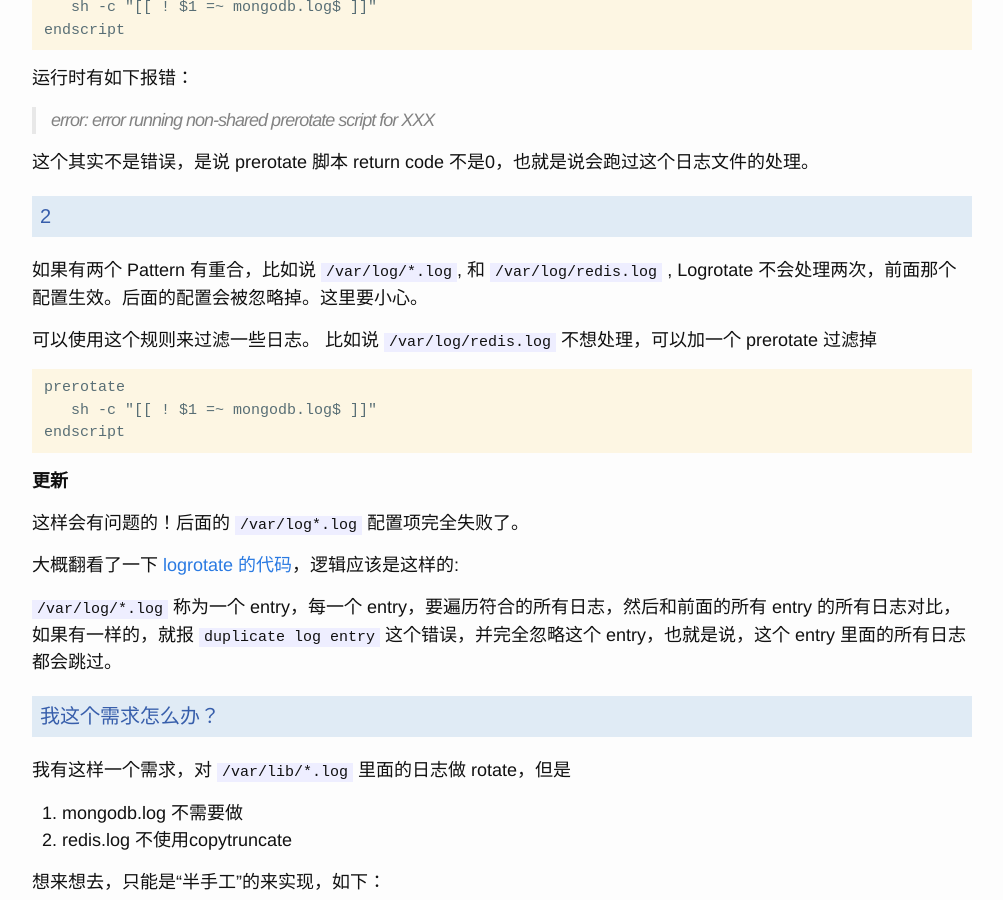
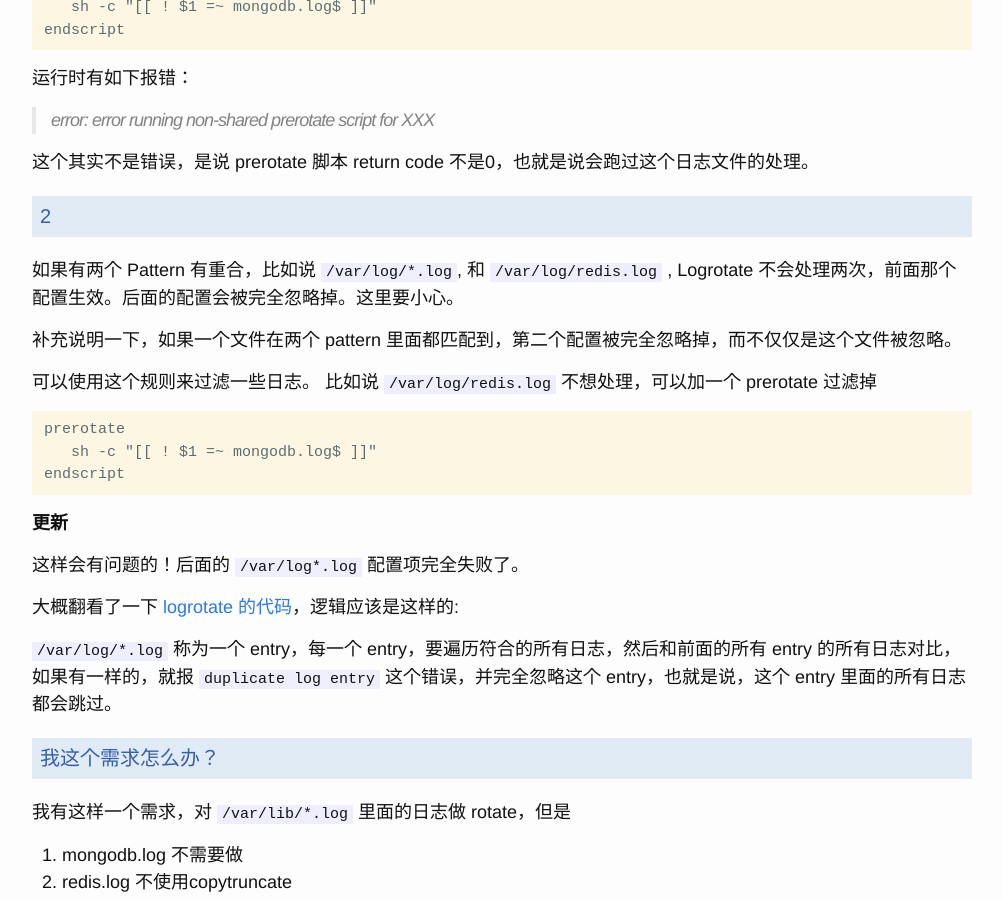
Before and after one commit to childe/ohmycat, a Jekyll site: the page built from _posts/2021-07-07-logrotate-note.md, in a window 1280 px wide and 900 px high, scrolled down 359 px. Shown: the whole window, without its empty margins (138-1141 px from the left). Built offline with Jekyll 4.4.1, drawn with Linux system fonts in a browser that asks for light colours; our own code applies the rules of GitHub Pages for plain Markdown files.

Commit message:
modified:   _posts/2021-07-07-logrotate-note.md

```diff
--- a/_posts/2021-07-07-logrotate-note.md
+++ b/_posts/2021-07-07-logrotate-note.md
@@ -23,7 +23,9 @@ endscript
 
 ## 2
 
-如果有两个 Pattern 有重合，比如说 `/var/log/*.log`, 和 `/var/log/redis.log` , Logrotate 不会处理两次，前面那个配置生效。后面的配置会被忽略掉。这里要小心。
+如果有两个 Pattern 有重合，比如说 `/var/log/*.log`, 和 `/var/log/redis.log` , Logrotate 不会处理两次，前面那个配置生效。后面的配置会被完全忽略掉。这里要小心。
+
+补充说明一下，如果一个文件在两个 pattern 里面都匹配到，第二个配置被完全忽略掉，而不仅仅是这个文件被忽略。
 
 可以使用这个规则来过滤一些日志。 比如说 `/var/log/redis.log` 不想处理，可以加一个 prerotate 过滤掉
 
```
